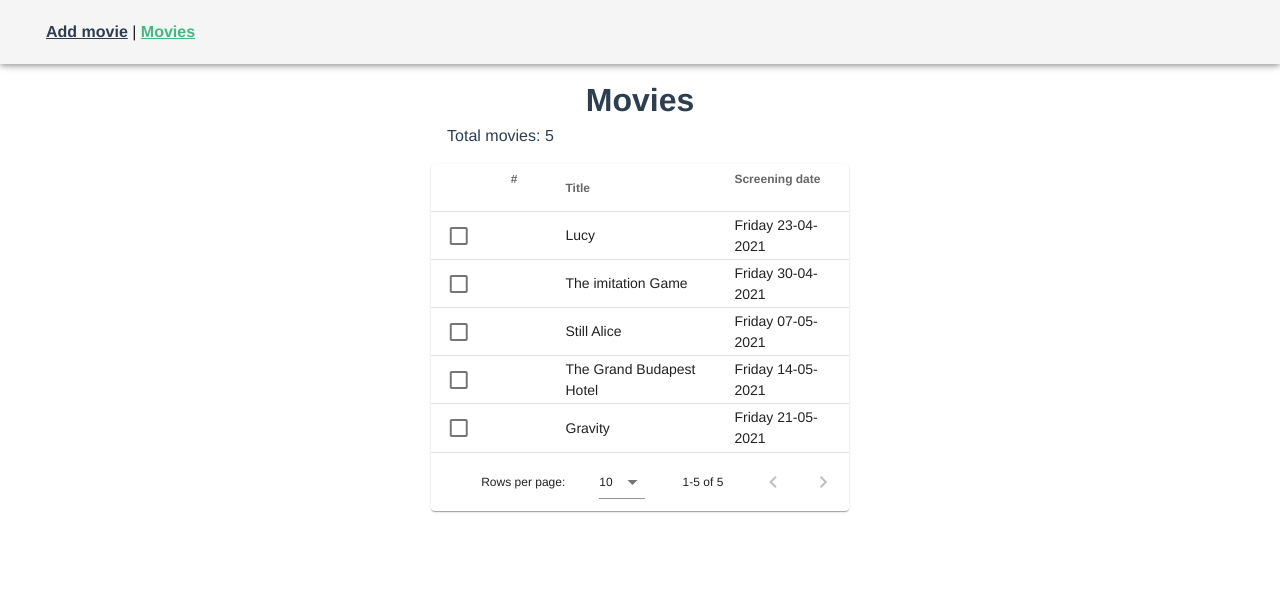
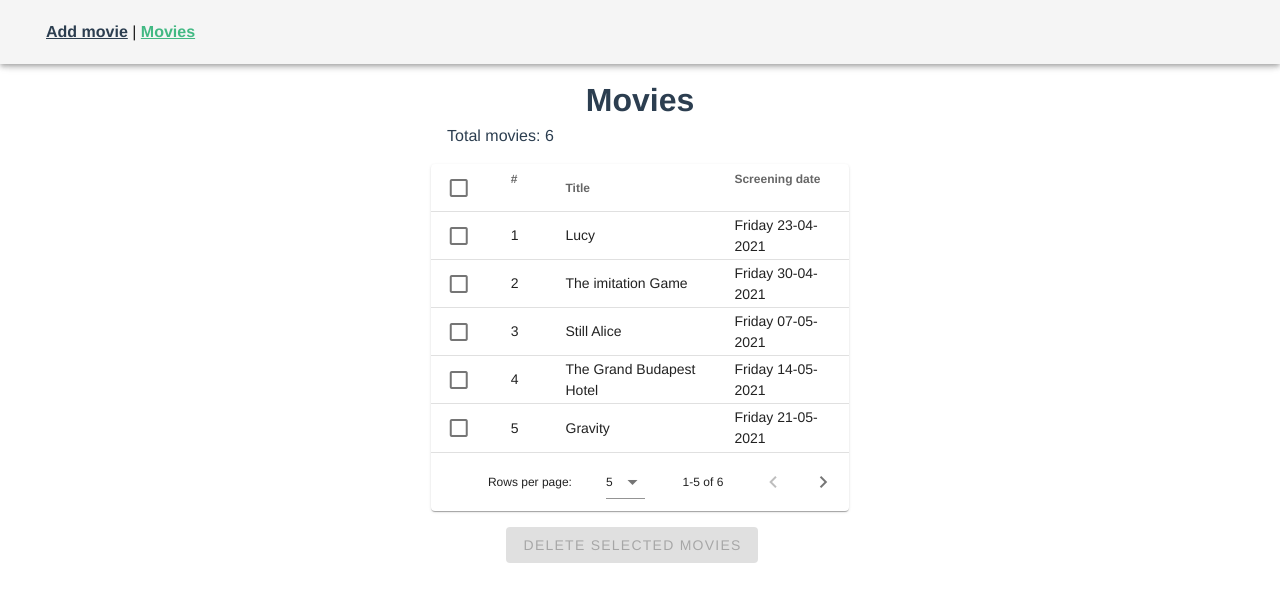
Before and after one commit to Hiltsje/gpal-assignment, a Vue app: page /movies in a window 1280 px wide. Shown: the top 602 px of the page. Built offline with nearby package versions, Linux system fonts and the light colour scheme.

Commit message:
add delete ability and fix ids not showing in table on movies page

```diff
--- a/src/store/index.js
+++ b/src/store/index.js
@@ -29,6 +29,10 @@ export default new Vuex.Store({
 				id: 5,
 				title: 'Gravity',
 				screeningDate: 'Friday 21-05-2021'
+			}, {
+				id: 6,
+				title: 'The intern',
+				screeningDate: 'Friday 28-05-2021'
 			}
 		]
 	},
@@ -38,20 +42,23 @@ export default new Vuex.Store({
 					id: state.idCount + 1,
 					title: movieData.title,
 					screeningDate: movieData.screeningDate
-				}
-				console.log('store:createeMovie', movie);
+				};
+
 				state.movies.push(movie)
 				state.idCount++
 
 			},
-			deleteMovie(state, id) { //TODO: untested
-				console.log('store:deleteMovie', id);
+			deleteMovies(state, movies) {
+				for (var i = 0; i < movies.length; i++) {
+					removeFromState(movies[i].id);
+				}
 
-				for (var i = 0; i < state.movies.length; i++) {
-					if (state.movies[i].id === id) {
-						state.movies.splice(i, 1);
-						console.log('store: state.movies[i]', state.movies[i]);
-						break;
+				function removeFromState(id) {
+					for (var i = 0; i < state.movies.length; i++) {
+						if (state.movies[i].id === id) {
+							state.movies.splice(i, 1);
+							break;
+						}
 					}
 				}
 			},
--- a/src/views/Movies.vue
+++ b/src/views/Movies.vue
@@ -21,17 +21,35 @@
 								v-model="selected"
 								:headers="headers"
 								:items="movies"
-								:single-select="true"
+								:single-select="false"
 								item-key="id"
 								show-select
+								itemsPerPage="5"
 								class="elevation-1"
 						>
 						</v-data-table>
+
+						<v-btn
+								:disabled="!selected.length"
+								color="error"
+								class="mr-4 mt-4"
+								@click="deleteMovies"
+						>
+							Delete selected movies
+						</v-btn>
 					</v-col>
 				</v-row>
 
 			</v-col>
 		</v-row>
+		<v-snackbar
+				v-model="snackbar.visible"
+				:timeout="2000"
+				color="success"
+				top
+				light
+		> {{ snackbar.text }}
+		</v-snackbar>
 	</div>
 </template>
 
@@ -46,7 +64,7 @@
 					text: '#',
 					align: 'start',
 					sortable: true,
-					value: 'tid'
+					value: 'id'
 				},
 				{
 					text: 'Title',
@@ -61,12 +79,24 @@
 					value: 'screeningDate'
 				}
 			],
+			snackbar: {
+				text: '',
+				visible: false
+			}
 		}),
 		computed: {
 			movies() {
 				return this.$store.state.movies
 			}
 		},
-		methods: {},
+		methods: {
+			deleteMovies () {
+				console.log('Delete movie', this.selected);
+				this.$store.commit('deleteMovies',this.selected)
+				this.snackbar.text = 'Movie(s) have been successfully deleted';
+				this.snackbar.visible = true;
+				this.selected = [];
+			},
+		},
 	}
 </script>
```
